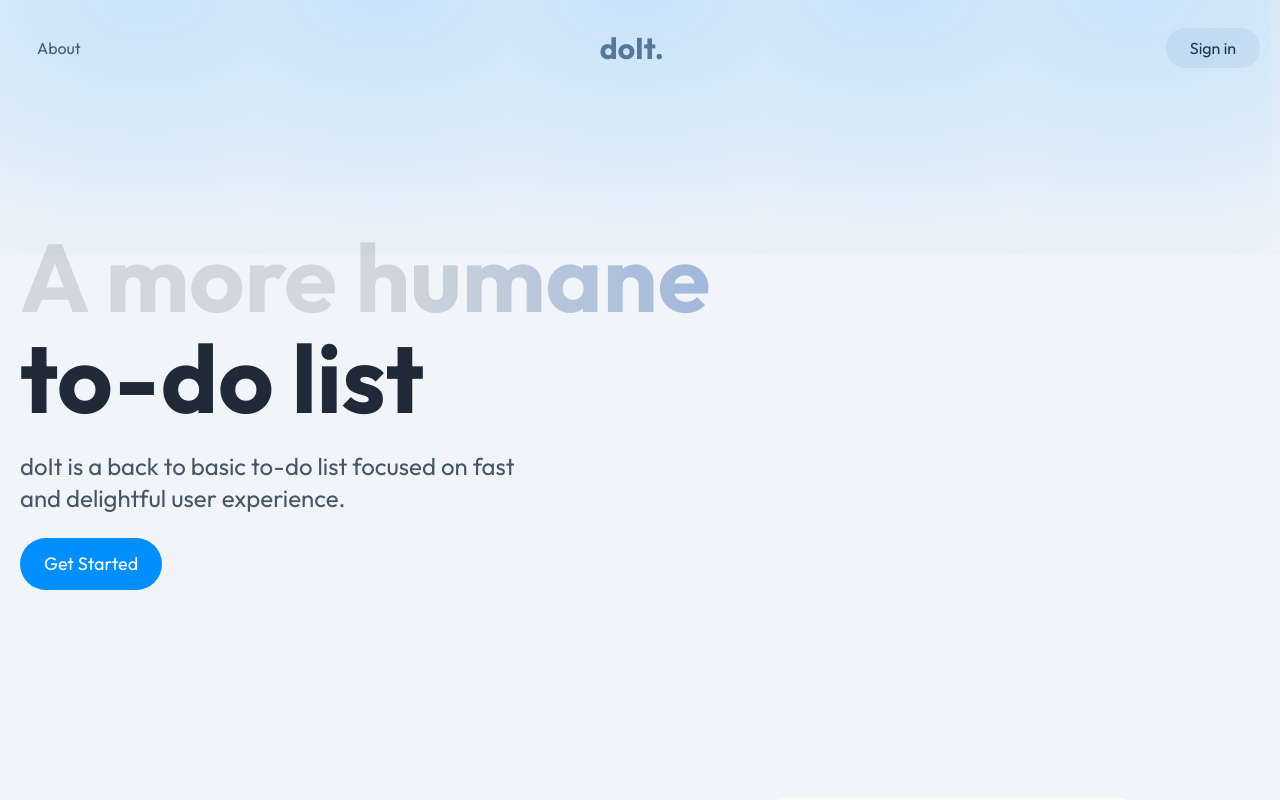
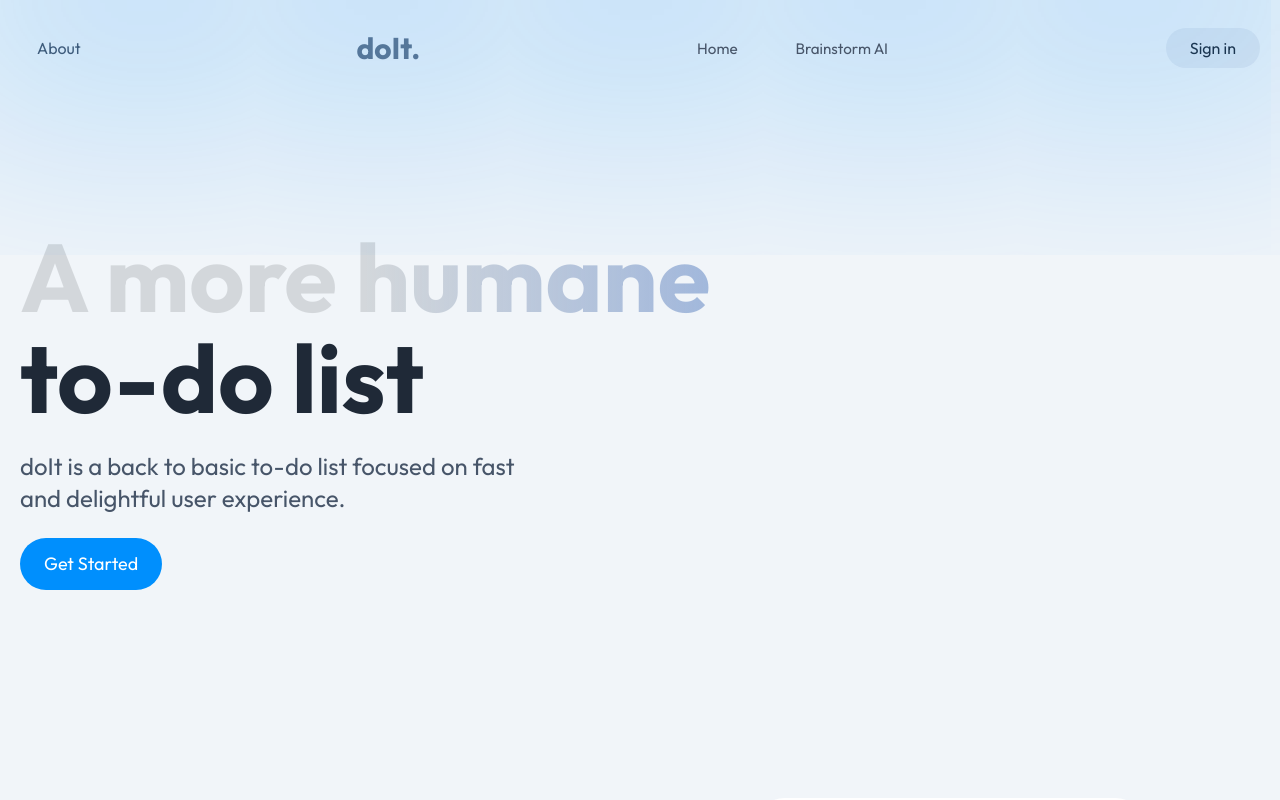
Before and after one commit to mohalw731/doIt, a React (Vite) app: page / in a window 1280 px wide. Shown: the top 800 px of the page. Built offline with nearby package versions, Linux system fonts and the light colour scheme; no server answers.

Commit message:
fixed the navbar on bigger sizes

```diff
--- a/src/App.tsx
+++ b/src/App.tsx
@@ -16,7 +16,7 @@ function App() {
         <Routes>
           <Route path="/" element={isSignedIn ? <DashBoard /> : <Landing />} />
           <Route path="/about" element={!isSignedIn ? <About /> : <DashBoard />} />
-          <Route path="/brain-storm" element={<BrainStorm />} />
+          <Route path="/brainstorm" element={<BrainStorm />} />
         </Routes>
       </BrowserRouter>
       <ToastContainer/>
--- a/src/components/dashboard/Form.tsx
+++ b/src/components/dashboard/Form.tsx
@@ -5,13 +5,12 @@ import { useTodoContext } from "../../context/TodoContext";
 import Quote from "./Quote";
 
 function Form() {
-  const { addTodo, setTodoText, todoText } = useTodoContext();
+  const { addTodo} = useTodoContext();
 
   return (
-    <main className=" py-5 max-w-[600px] mx-auto z-50">
+    <main className=" py-5 md:py-7 max-w-[600px] mx-auto z-50">
       <Quote />
       <Welcome />
-
       <form
         onSubmit={(e) => {
           e.preventDefault();
@@ -19,6 +18,17 @@ function Form() {
         }}
         className="max-w-[600px]"
       >
+        <Input />
+        <TodoList />
+      </form>
+    </main>
+  );
+}
+
+const Input = () => {
+  const { todoText, setTodoText, addTodo } = useTodoContext();
+
+  return (
     <div className="relative">
       <input
         type="text"
@@ -32,10 +42,7 @@ function Form() {
         onClick={() => addTodo()}
       />
     </div>
-        <TodoList />
-      </form>
-    </main>
   );
-}
+};
 
 export default Form;
--- a/src/components/layout/Navbar.tsx
+++ b/src/components/layout/Navbar.tsx
@@ -53,11 +53,26 @@ export default function Navbar() {
           </button>
         )}
 
-        <Link to="/">
+
+      <Link to="/">
           <span className="text-3xl font-bold text-slate-500 hover:text-slate-800">
             doIt.
           </span>
         </Link>
+
+      <nav className=" gap-5 hidden md:flex">
+        <Link to="/" className="text-slate-600">
+            <button className="btn btn-ghost rounded-full font-normal text-base">
+              Home
+            </button>
+          </Link>
+
+          <Link to="/brainstorm" className="text-slate-600">
+            <button className="btn btn-ghost rounded-full font-normal text-base">
+              Brainstorm AI
+            </button>
+          </Link>
+      </nav>
 
         {isSignedIn ? (
           <UserButton />
```
Lines whose indentation alone changed are shown as unchanged.
